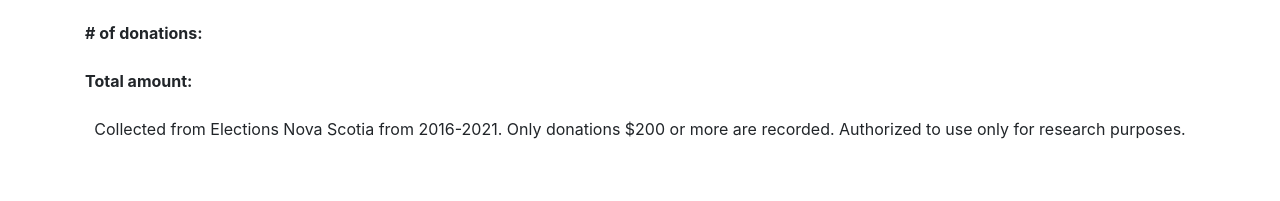
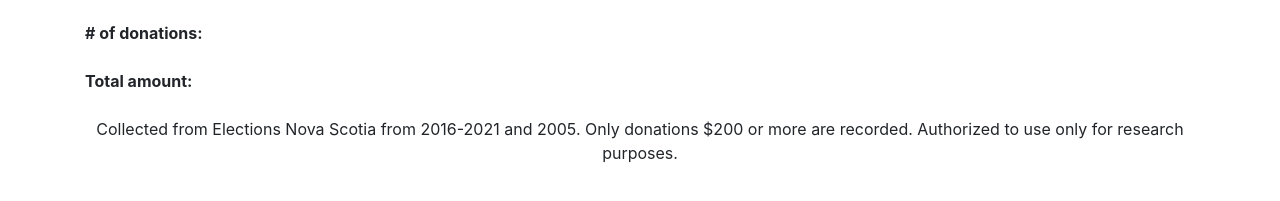
Before and after one commit to smjoud/NSpolidonations, a plain HTML site: page index.html in a window 1280 px wide. Shown: the part 193-394 px from the top of the page. Drawn offline with nearby package versions, Linux system fonts and the light colour scheme; some icons are missing.

Commit message:
Updated date

```diff
--- a/index.html
+++ b/index.html
@@ -59,7 +59,7 @@
     <!-- Section: Text -->
     <section class="mb-4">
       <p>
-        Collected from Elections Nova Scotia from 2016-2021. Only donations $200 or more are recorded. Authorized to use only for research purposes.
+        Collected from Elections Nova Scotia from 2016-2021 and 2005. Only donations $200 or more are recorded. Authorized to use only for research purposes.
       </p>
     </section>
     <!-- Section: Text -->
```
